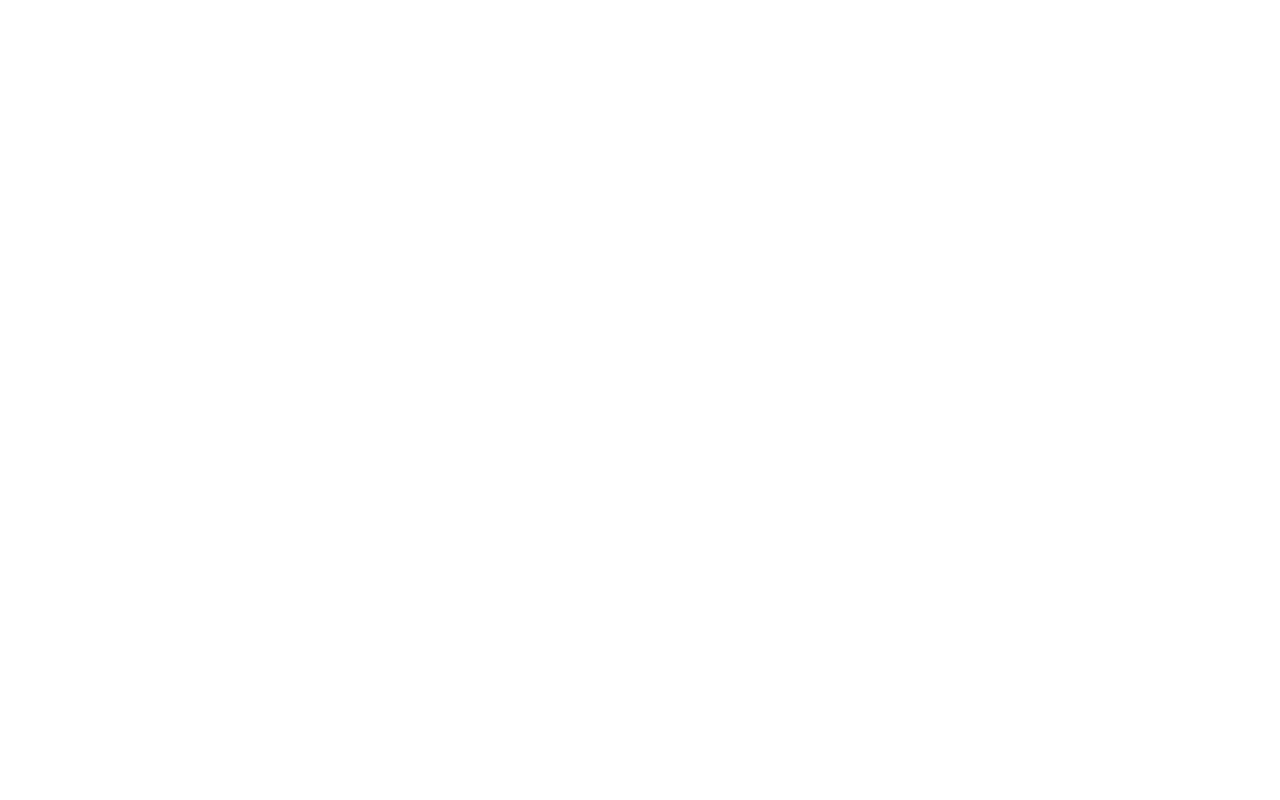
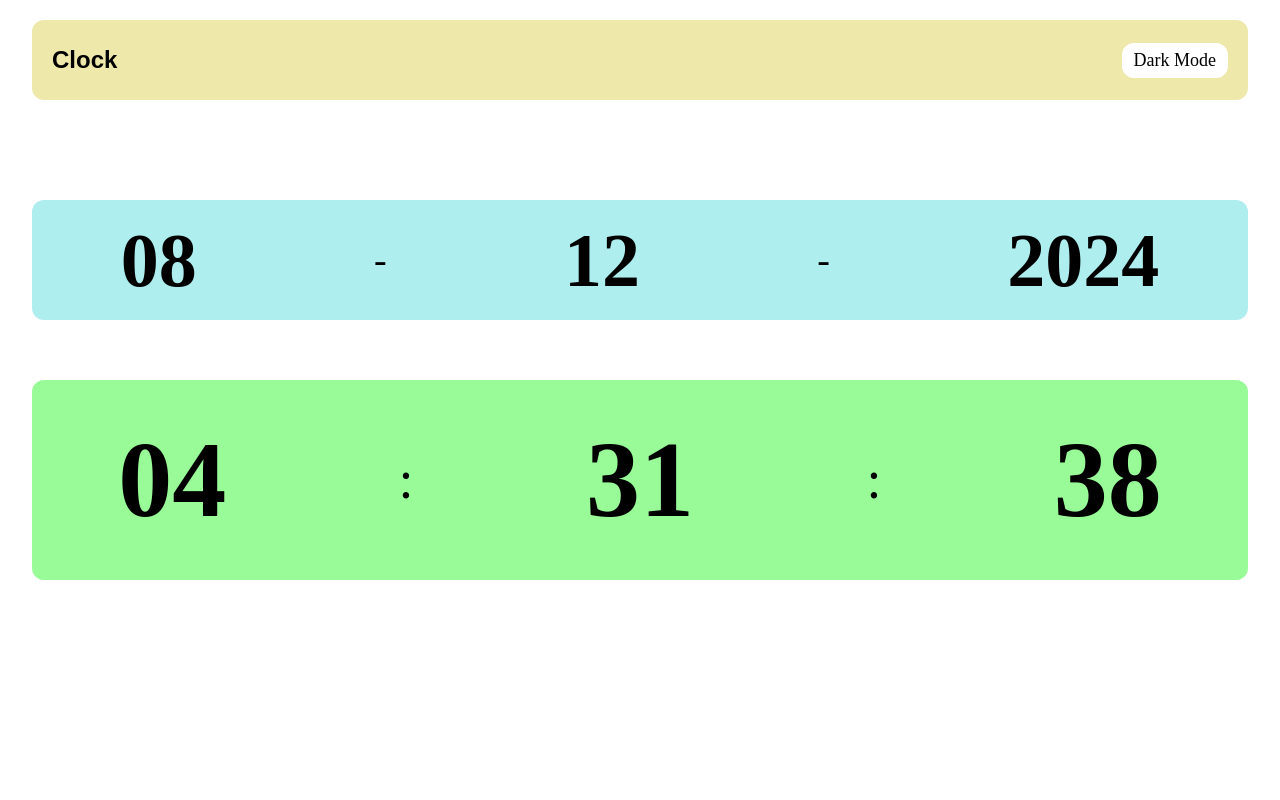
Before and after one commit to sumeetkolekarr/Learn-JavaScript, a plain HTML site: page Exercises/Exercise 4/index.html in a window 1280 px wide. Drawn offline with Linux system fonts and the light colour scheme; a web font is replaced by a local one.

Commit message:
Exercise 4 Completed

```diff
--- a/Exercises/Exercise 4/index.html
+++ b/Exercises/Exercise 4/index.html
@@ -1,11 +1,175 @@
 <!DOCTYPE html>
 <html lang="en">
-<head>
-    <meta charset="UTF-8">
-    <meta name="viewport" content="width=device-width, initial-scale=1.0">
+  <head>
+    <meta charset="UTF-8" />
+    <meta name="viewport" content="width=device-width, initial-scale=1.0" />
     <title>Clock</title>
-</head>
-<body>
+    <link rel="preconnect" href="https://fonts.googleapis.com" />
+    <link rel="preconnect" href="https://fonts.gstatic.com" crossorigin />
+    <link
+      href="https://fonts.googleapis.com/css2?family=Parkinsans&display=swap"
+      rel="stylesheet"
+    />
+    <link rel="preconnect" href="https://fonts.googleapis.com" />
+    <link rel="preconnect" href="https://fonts.gstatic.com" crossorigin />
+    <link
+      href="https://fonts.googleapis.com/css2?family=Doto:wght,ROND@100..900,100&display=swap"
+      rel="stylesheet"
+    />
+    <style>
+      body {
+        margin: 0;
+        padding: 0;
+        box-sizing: border-box;
+        overflow: hidden;
+        font-family: "Parkinsans", sans-serif;
+        font-optical-sizing: auto;
+        font-weight: 400;
+        font-style: normal;
+      }
+      .container {
+        width: 100%;
+        height: 100vh;
+      }
+      .dark {
+        background-color: black;
+        color: white;
+      }
 
-</body>
+      nav {
+        width: 95%;
+        left: 2.5%;
+        position: relative;
+        top: 2.5%;
+        height: 10vh;
+        display: flex;
+        justify-content: space-between;
+        align-items: center;
+        background-color: palegoldenrod;
+        border-radius: 12px;
+      }
+
+      .info {
+        width: 95%;
+        margin-left: 2.5%;
+        margin-top: 5vh;
+        height: 75vh;
+        border-radius: 12px;
+      }
+
+      nav > button {
+        margin-right: 20px;
+      }
+      nav > h1 {
+        margin-left: 20px;
+      }
+
+      button {
+        font-size: 18px;
+        background-color: white;
+        border: none;
+        padding: 7px 12px;
+        border-radius: 12px;
+        font-family: "Doto", serif;
+        font-optical-sizing: auto;
+        font-style: normal;
+        font-variation-settings: "ROND" 100;
+      }
+
+      .btnDark {
+        background-color: black;
+        color: white;
+      }
+
+      .clock {
+        font-family: "Doto", serif;
+        font-optical-sizing: auto;
+        font-style: normal;
+        font-variation-settings: "ROND" 100;
+        display: flex;
+        justify-content: space-around;
+        background-color: palegreen;
+        height: 25vh;
+        align-items: center;
+        font-size: 54px;
+        border-radius: 12px;
+    }
+
+    .date {
+          margin-top: 15vh;
+        font-family: "Doto", serif;
+        font-optical-sizing: auto;
+        font-style: normal;
+        font-variation-settings: "ROND" 100;
+        background-color: paleturquoise;
+        display: flex;
+        margin-bottom: 7.5vh;
+        height: 15vh;
+        font-size: 38px;
+        justify-content: space-around;
+        align-items: center;
+        border-radius: 12px;
+      }
+    </style>
+  </head>
+  <body>
+    <div class="container">
+      <nav>
+        <h1>Clock</h1>
+        <button type="button" id="darkMode">Dark Mode</button>
+      </nav>
+      <div class="info">
+        <div class="date">
+          <h1 id="date"></h1>
+          <p>-</p>
+          <h1 id="month"></h1>
+          <p>-</p>
+          <h1 id="year"></h1>
+        </div>
+        <div class="clock">
+          <h1 id="hours"></h1>
+          <p>:</p>
+          <h1 id="minutes"></h1>
+          <p>:</p>
+          <h1 id="seconds"></h1>
+        </div>
+      </div>
+    </div>
+  </body>
+  <script>
+    let btn = document.getElementById("darkMode");
+    btn.onclick = () => {
+      document
+        .getElementsByClassName("container")[0]
+        .classList.toggle("btnDark");
+      btn.classList.toggle("dark");
+      if (btn.innerHTML == "Dark Mode") {
+        btn.innerHTML = "Light Mode";
+      } else {
+        btn.innerHTML = "Dark Mode";
+      }
+    };
+
+    let getTime = () => {
+      let a = new Date();
+      let h = a.getHours();
+      let m = a.getMinutes();
+      let s = a.getSeconds();
+      let d = a.getDate();
+      let mn = a.getMonth();
+      let yr = a.getFullYear();
+      document.getElementById("hours").innerHTML =
+        h< 10 ? "0" + (h) : h;
+      document.getElementById("minutes").innerHTML =
+        m < 10 ? "0" + (m) : m;
+      document.getElementById("seconds").innerHTML =
+        s < 10 ? "0" + (s) : s;
+      document.getElementById("date").innerHTML =
+        d < 10 ? "0" + (d) : d;
+      document.getElementById("month").innerHTML =
+        mn + 1 < 10 ? "0" + (mn + 1) : mn + 1;
+      document.getElementById("year").innerHTML = yr;
+    };
+    setInterval(getTime, 1000);
+  </script>
 </html>
```
